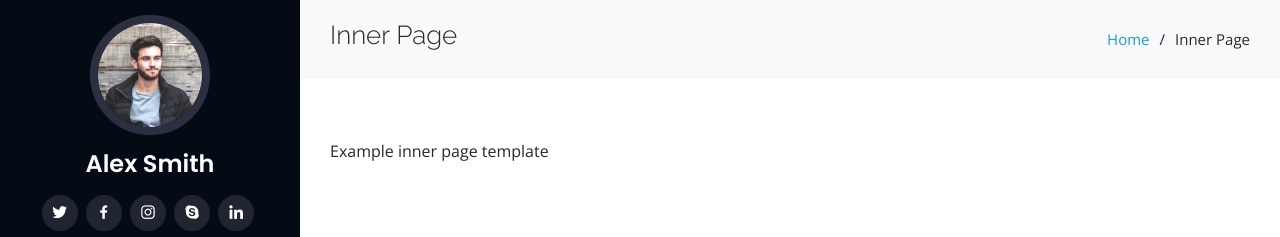
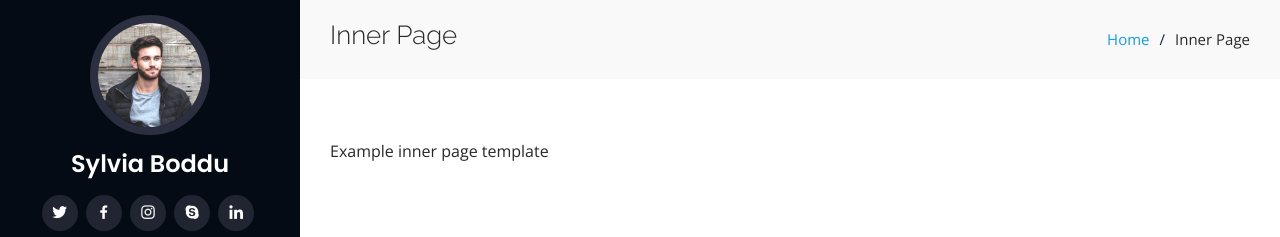
Before and after one commit to sylviaboddu/Sylvia_Portfolio, a plain HTML site: page inner-page.html in a window 1280 px wide. Shown: the top 237 px of the page. Drawn offline with nearby package versions, Linux system fonts and the light colour scheme; a script that the page names is missing.

Commit message:
Update inner-page.html

```diff
--- a/inner-page.html
+++ b/inner-page.html
@@ -47,7 +47,7 @@
 
       <div class="profile">
         <img src="assets/img/profile-img.jpg" alt="" class="img-fluid rounded-circle">
-        <h1 class="text-light"><a href="index.html">Alex Smith</a></h1>
+        <h1 class="text-light"><a href="index.html">Sylvia Boddu</a></h1>
         <div class="social-links mt-3 text-center">
           <a href="#" class="twitter"><i class="bx bxl-twitter"></i></a>
           <a href="#" class="facebook"><i class="bx bxl-facebook"></i></a>
```
